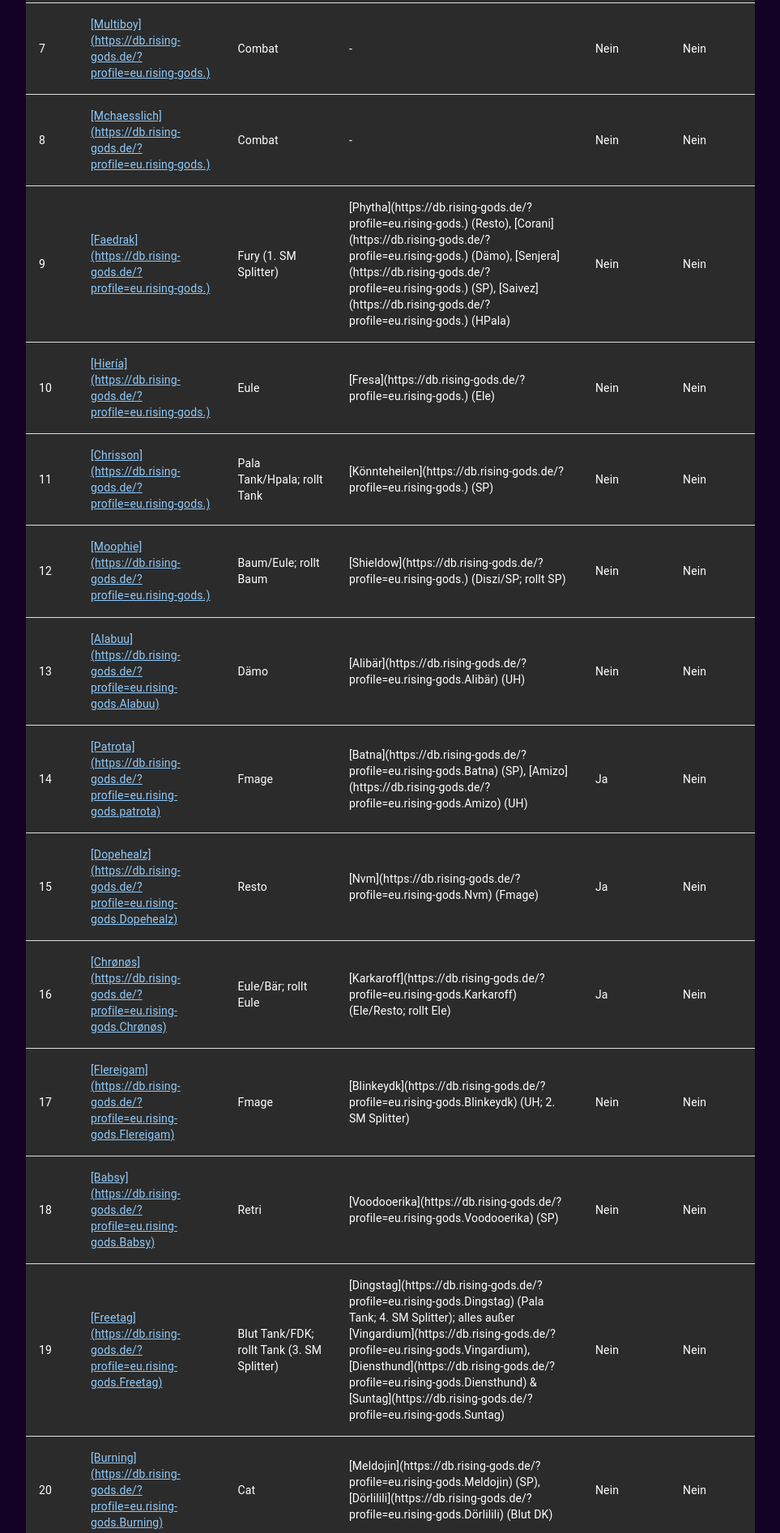
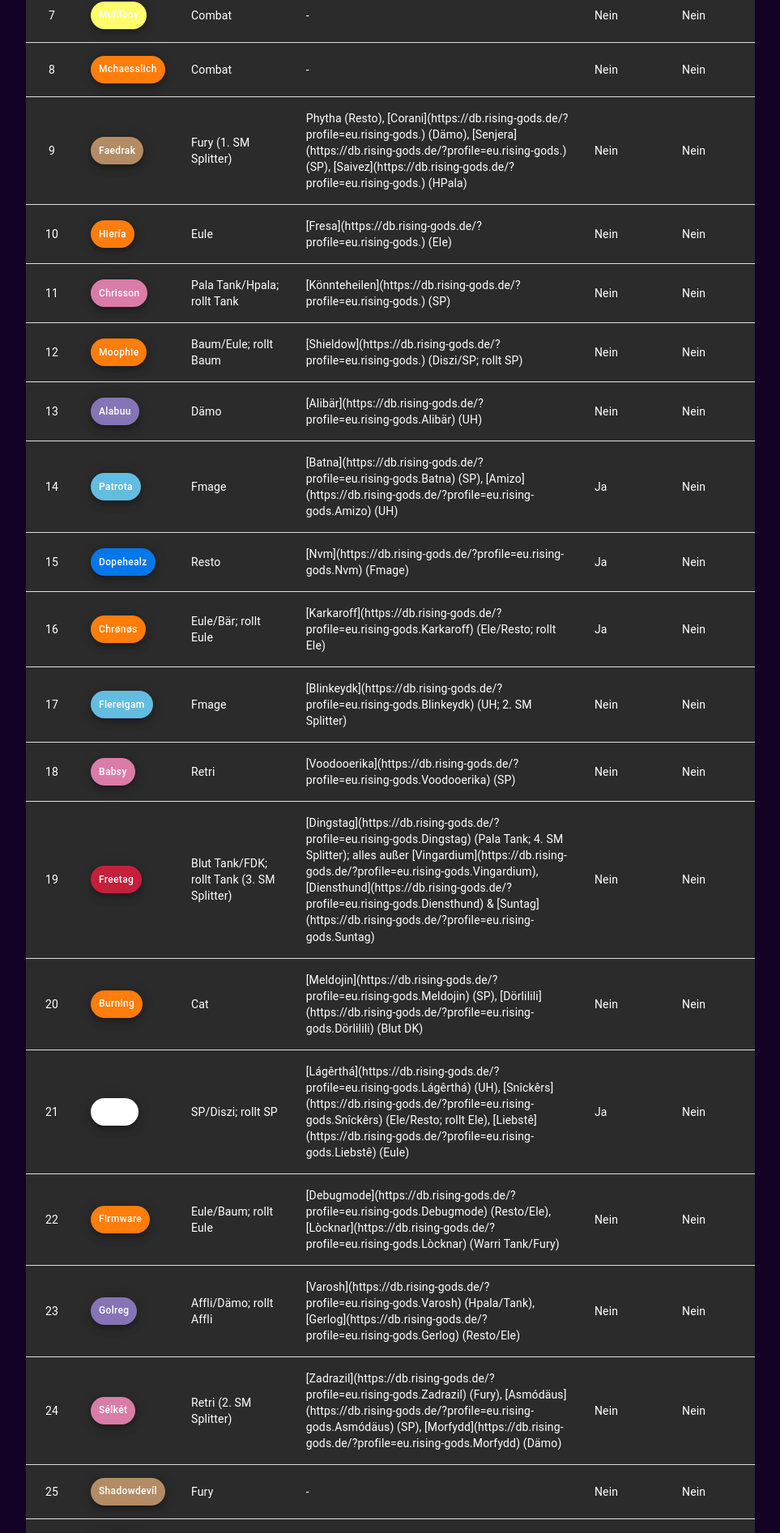
Before and after one commit to donRaoulo/EoM-SKS, a React (Create React App) app: page / in a window 1280 px wide. Shown: the part 737-2630 px from the top of the page at 81% size, without its empty margins (158-1121 px from the left). Built offline with nearby package versions, Linux system fonts and the light colour scheme.

Commit message:
char color

```diff
--- a/public/characterData.json
+++ b/public/characterData.json
@@ -3,7 +3,8 @@
     "id": 1,
     "position": 1,
     "character": "Àrwén",
-    "main": "Affli",
+    "klasse": "Hexenmeister",
+    "main": "Dämo",
     "alt": "[Eovîn](https://db.rising-gods.de/?profile=eu.rising-gods.) (Affli)",
     "present": "Ja",
     "item": "Nein"
@@ -12,6 +13,7 @@
     "id": 2,
     "position": 2,
     "character": "Háágl",
+    "klasse": "Druide",
     "main": "UH/Tank; rollt UH",
     "alt": "-",
     "present": "Nein",
@@ -21,6 +23,7 @@
     "id": 3,
     "position": 3,
     "character": "Merveille",
+    "klasse": "Jäger",
     "main": "Treffsicherheit",
     "alt": "-",
     "present": "Nein",
@@ -30,6 +33,7 @@
     "id": 4,
     "position": 4,
     "character": "Graugdasch",
+    "klasse": "Schamane",
     "main": "Resto/VS; rollt Resto",
     "alt": "-",
     "present": "Nein",
@@ -39,6 +43,7 @@
     "id": 5,
     "position": 5,
     "character": "Smokesitall",
+    "klasse": "Krieger",
     "main": "Fury",
     "alt": "-",
     "present": "Nein",
@@ -47,7 +52,8 @@
   {
     "id": 6,
     "position": 6,
-    "character": "[Outbreak](https://db.rising-gods.de/?profile=eu.rising-gods.)",
+    "character": "Outbreak",
+    "klasse": "Priester",
     "main": "SP",
     "alt": "-",
     "present": "Ja",
@@ -56,7 +62,8 @@
   {
     "id": 7,
     "position": 7,
-    "character": "[Multiboy](https://db.rising-gods.de/?profile=eu.rising-gods.)",
+    "character": "Multiboy",
+    "klasse": "Schurke",
     "main": "Combat",
     "alt": "-",
     "present": "Nein",
@@ -65,7 +72,8 @@
   {
     "id": 8,
     "position": 8,
-    "character": "[Mchaesslich](https://db.rising-gods.de/?profile=eu.rising-gods.)",
+    "character": "Mchaesslich",
+    "klasse": "Druide",
     "main": "Combat",
     "alt": "-",
     "present": "Nein",
@@ -74,16 +82,18 @@
   {
     "id": 9,
     "position": 9,
-    "character": "[Faedrak](https://db.rising-gods.de/?profile=eu.rising-gods.)",
+    "character": "Faedrak",
+    "klasse": "Krieger",
     "main": "Fury (1. SM Splitter)",
-    "alt": "[Phytha](https://db.rising-gods.de/?profile=eu.rising-gods.) (Resto), [Corani](https://db.rising-gods.de/?profile=eu.rising-gods.) (Dämo), [Senjera](https://db.rising-gods.de/?profile=eu.rising-gods.) (SP), [Saivez](https://db.rising-gods.de/?profile=eu.rising-gods.) (HPala)",
+    "alt": "Phytha (Resto), [Corani](https://db.rising-gods.de/?profile=eu.rising-gods.) (Dämo), [Senjera](https://db.rising-gods.de/?profile=eu.rising-gods.) (SP), [Saivez](https://db.rising-gods.de/?profile=eu.rising-gods.) (HPala)",
     "present": "Nein",
     "item": "Nein"
   },
   {
     "id": 10,
     "position": 10,
-    "character": "[Hiería](https://db.rising-gods.de/?profile=eu.rising-gods.)",
+    "character": "Hiería",
+    "klasse": "Druide",
     "main": "Eule",
     "alt": "[Fresa](https://db.rising-gods.de/?profile=eu.rising-gods.) (Ele)",
     "present": "Nein",
@@ -92,7 +102,8 @@
   {
     "id": 11,
     "position": 11,
-    "character": "[Chrisson](https://db.rising-gods.de/?profile=eu.rising-gods.)",
+    "character": "Chrisson",
+    "klasse": "Paladin",
     "main": "Pala Tank/Hpala; rollt Tank",
     "alt": "[Könnteheilen](https://db.rising-gods.de/?profile=eu.rising-gods.) (SP)",
     "present": "Nein",
@@ -101,7 +112,8 @@
   {
     "id": 12,
     "position": 12,
-    "character": "[Moophie](https://db.rising-gods.de/?profile=eu.rising-gods.)",
+    "character": "Moophie",
+    "klasse": "Druide",
     "main": "Baum/Eule; rollt Baum",
     "alt": "[Shieldow](https://db.rising-gods.de/?profile=eu.rising-gods.) (Diszi/SP; rollt SP)",
     "present": "Nein",
@@ -110,7 +122,8 @@
   {
     "id": 13,
     "position": 13,
-    "character": "[Alabuu](https://db.rising-gods.de/?profile=eu.rising-gods.Alabuu)",
+    "character": "Alabuu",
+    "klasse": "Hexenmeister",
     "main": "Dämo",
     "alt": "[Alibär](https://db.rising-gods.de/?profile=eu.rising-gods.Alibär) (UH)",
     "present": "Nein",
@@ -119,7 +132,8 @@
   {
     "id": 14,
     "position": 14,
-    "character": "[Patrota](https://db.rising-gods.de/?profile=eu.rising-gods.patrota)",
+    "character": "Patrota",
+    "klasse": "Magier",
     "main": "Fmage",
     "alt": "[Batna](https://db.rising-gods.de/?profile=eu.rising-gods.Batna) (SP), [Amizo](https://db.rising-gods.de/?profile=eu.rising-gods.Amizo) (UH)",
     "present": "Ja",
@@ -128,7 +142,8 @@
   {
     "id": 15,
     "position": 15,
-    "character": "[Dopehealz](https://db.rising-gods.de/?profile=eu.rising-gods.Dopehealz)",
+    "character": "Dopehealz",
+    "klasse": "Schamane",
     "main": "Resto",
     "alt": "[Nvm](https://db.rising-gods.de/?profile=eu.rising-gods.Nvm) (Fmage)",
     "present": "Ja",
@@ -137,7 +152,8 @@
   {
     "id": 16,
     "position": 16,
-    "character": "[Chrønøs](https://db.rising-gods.de/?profile=eu.rising-gods.Chrønøs)",
+    "character": "Chrønøs",
+    "klasse": "Druide",
     "main": "Eule/Bär; rollt Eule",
     "alt": "[Karkaroff](https://db.rising-gods.de/?profile=eu.rising-gods.Karkaroff) (Ele/Resto; rollt Ele)",
     "present": "Ja",
@@ -146,7 +162,8 @@
   {
     "id": 17,
     "position": 17,
-    "character": "[Flereigam](https://db.rising-gods.de/?profile=eu.rising-gods.Flereigam)",
+    "character": "Flereigam",
+    "klasse": "Magier",
     "main": "Fmage",
     "alt": "[Blinkeydk](https://db.rising-gods.de/?profile=eu.rising-gods.Blinkeydk) (UH; 2. SM Splitter)",
     "present": "Nein",
@@ -155,7 +172,8 @@
   {
     "id": 18,
     "position": 18,
-    "character": "[Babsy](https://db.rising-gods.de/?profile=eu.rising-gods.Babsy)",
+    "character": "Babsy",
+    "klasse": "Paladin",
     "main": "Retri",
     "alt": "[Voodooerika](https://db.rising-gods.de/?profile=eu.rising-gods.Voodooerika) (SP)",
     "present": "Nein",
@@ -164,7 +182,8 @@
   {
     "id": 19,
     "position": 19,
-    "character": "[Freetag](https://db.rising-gods.de/?profile=eu.rising-gods.Freetag)",
+    "character": "Freetag",
+    "klasse": "Todesritter",
     "main": "Blut Tank/FDK; rollt Tank (3. SM Splitter)",
     "alt": "[Dingstag](https://db.rising-gods.de/?profile=eu.rising-gods.Dingstag) (Pala Tank; 4. SM Splitter); alles außer [Vingardium](https://db.rising-gods.de/?profile=eu.rising-gods.Vingardium), [Diensthund](https://db.rising-gods.de/?profile=eu.rising-gods.Diensthund) & [Suntag](https://db.rising-gods.de/?profile=eu.rising-gods.Suntag)",
     "present": "Nein",
@@ -173,7 +192,8 @@
   {
     "id": 20,
     "position": 20,
-    "character": "[Burning](https://db.rising-gods.de/?profile=eu.rising-gods.Burning)",
+    "character": "Burning",
+    "klasse": "Druide",
     "main": "Cat",
     "alt": "[Meldojin](https://db.rising-gods.de/?profile=eu.rising-gods.Meldojin) (SP), [Dörlilili](https://db.rising-gods.de/?profile=eu.rising-gods.Dörlilili) (Blut DK)",
     "present": "Nein",
@@ -182,7 +202,8 @@
   {
     "id": 21,
     "position": 21,
-    "character": "[Beautý](https://db.rising-gods.de/?profile=eu.rising-gods.Beautý)",
+    "character": "Beautý",
+    "klasse": "Priester",
     "main": "SP/Diszi; rollt SP",
     "alt": "[Lágêrthá](https://db.rising-gods.de/?profile=eu.rising-gods.Lágêrthá) (UH), [Snîckêrs](https://db.rising-gods.de/?profile=eu.rising-gods.Snîckêrs) (Ele/Resto; rollt Ele), [Liebstê](https://db.rising-gods.de/?profile=eu.rising-gods.Liebstê) (Eule)",
     "present": "Ja",
@@ -191,7 +212,8 @@
   {
     "id": 22,
     "position": 22,
-    "character": "[Firmware](https://db.rising-gods.de/?profile=eu.rising-gods.Firmware)",
+    "character": "Firmware",
+    "klasse": "Druide",
     "main": "Eule/Baum; rollt Eule",
     "alt": "[Debugmode](https://db.rising-gods.de/?profile=eu.rising-gods.Debugmode) (Resto/Ele), [Lòcknar](https://db.rising-gods.de/?profile=eu.rising-gods.Lòcknar) (Warri Tank/Fury)",
     "present": "Nein",
@@ -200,7 +222,8 @@
   {
     "id": 23,
     "position": 23,
-    "character": "[Golreg](https://db.rising-gods.de/?profile=eu.rising-gods.Golreg)",
+    "character": "Golreg",
+    "klasse": "Hexenmeister",
     "main": "Affli/Dämo; rollt Affli",
     "alt": "[Varosh](https://db.rising-gods.de/?profile=eu.rising-gods.Varosh) (Hpala/Tank), [Gerlog](https://db.rising-gods.de/?profile=eu.rising-gods.Gerlog) (Resto/Ele)",
     "present": "Nein",
@@ -209,7 +232,8 @@
   {
     "id": 24,
     "position": 24,
-    "character": "[Sélkét](https://db.rising-gods.de/?profile=eu.rising-gods.Sélkét)",
+    "character": "Sélkét",
+    "klasse": "Paladin",
     "main": "Retri (2. SM Splitter)",
     "alt": "[Zadrazil](https://db.rising-gods.de/?profile=eu.rising-gods.Zadrazil) (Fury), [Asmódäus](https://db.rising-gods.de/?profile=eu.rising-gods.Asmódäus) (SP), [Morfydd](https://db.rising-gods.de/?profile=eu.rising-gods.Morfydd) (Dämo)",
     "present": "Nein",
@@ -218,7 +242,8 @@
   {
     "id": 25,
     "position": 25,
-    "character": "[Shadowdevíl](https://db.rising-gods.de/?profile=eu.rising-gods.Shadowdevíl)",
+    "character": "Shadowdevíl",
+    "klasse": "Krieger",
     "main": "Fury",
     "alt": "-",
     "present": "Nein",
@@ -227,7 +252,8 @@
   {
     "id": 26,
     "position": 26,
-    "character": "[Solédad](https://db.rising-gods.de/?profile=eu.rising-gods.Solédad)",
+    "character": "Solédad",
+    "klasse": "Priester",
     "main": "Diszi/SP, rollt Diszi",
     "alt": "-",
     "present": "Nein",
--- a/src/CharacterTable.js
+++ b/src/CharacterTable.js
@@ -1,14 +1,21 @@
 import React, { useState, useEffect } from "react";
 import { DndProvider, useDrag, useDrop } from "react-dnd";
 import { HTML5Backend } from "react-dnd-html5-backend";
-import { Table, TableBody, TableCell, TableHead, TableRow, Button, Checkbox  } from "@mui/material";
-import "./CharacterTable.css"; // Für Animation
-
+import {
+  Table,
+  TableBody,
+  TableCell,
+  TableHead,
+  TableRow,
+  Button,
+  Checkbox,
+  Fab
+} from "@mui/material";
+import "./CharacterTable.css";
 
 const ItemType = "ROW";
 const CONFIG = "pw123";
-const GITHUB_REPO = "donRaoulo/EoM-SKS"; // Dein GitHub-Repo
-//const WORKFLOW_FILENAME = "update-json.yml"; // oder .yml
+const GITHUB_REPO = "donRaoulo/EoM-SKS";
 const BRANCH = "main";
 
 const TableRowComponent = ({
@@ -22,7 +29,34 @@ const TableRowComponent = ({
   setItem
 }) => {
   const ref = React.useRef(null);
-  const { character } = data;
+  const { character, klasse } = data;
+
+  const getColorByClass = (klasse) => {
+    switch ((klasse || "").toLowerCase()) {
+      case "druide":
+        return "rgb(255, 125, 10)";
+      case "hexenmeister":
+        return "rgb(133, 116, 182)";
+      case "jäger":
+        return "rgb(158, 195, 108)";
+      case "krieger":
+        return "rgb(179, 140, 102)";
+      case "magier":
+         return "rgb(98, 189, 224)";
+      case "paladin":
+          return "rgb(217, 124, 167)";
+      case "priester":
+           return "rgb(255, 255, 255)";
+      case "schamane":
+           return "rgb(0, 119, 235)";
+      case "schurke":
+           return "rgb(255, 253, 107)";
+      case "todesritter":
+        return "rgb(198, 31, 59)";
+      default:
+        return "rgb(15, 15, 15)";
+    }
+  };
 
   const [{ isOver }, drop] = useDrop({
     accept: ItemType,
@@ -54,16 +88,24 @@ const TableRowComponent = ({
 
   return (
     <TableRow ref={ref} className={className}>
-      <TableCell>{data.position}</TableCell>
+      <TableCell align="center">{data.position}</TableCell>
       <TableCell>
-<a
-  href={`https://db.rising-gods.de/?profile=eu.rising-gods.${encodeURIComponent(character)}`}
-  target="_blank"
-  rel="noopener noreferrer"
-  style={{ color: "#90caf9", textDecoration: "underline", cursor: "pointer" }}
+      <Fab
+  variant="extended"
+  size="small"
+  onClick={() =>
+    window.open(`https://db.rising-gods.de/?profile=eu.rising-gods.${encodeURIComponent(character)}`, "_blank")
+  }
+  style={{
+    backgroundColor: getColorByClass(klasse),
+    color: "#fff",
+    textTransform: "none",
+    fontSize: "0.75rem",
+    padding: "2px 10px"
+  }}
 >
   {character}
-</a>
+</Fab>
       </TableCell>
       <TableCell>{data.main}</TableCell>
       <TableCell>{data.alt}</TableCell>
@@ -77,7 +119,6 @@ const TableRowComponent = ({
           present
         )}
       </TableCell>
-
       <TableCell>
         {isEditable ? (
           <input
@@ -116,7 +157,6 @@ const CharacterTable = () => {
     const [movedRow] = newMovable.splice(fromMovableIndex, 1);
     newMovable.splice(toMovableIndex, 0, movedRow);
 
-    // Rebuild full list
     const newRows = [];
     let mIndex = 0;
     for (let i = 0; i < rows.length; i++) {
@@ -128,9 +168,7 @@ const CharacterTable = () => {
       }
     }
 
-    // Reassign position
     newRows.forEach((r, i) => (r.position = i + 1));
-
     setRows(newRows);
   };
 
@@ -143,9 +181,8 @@ const CharacterTable = () => {
   const updateCharacterData = async (rows) => {
     const path = "public/characterData.json";
     const tokenResponse = await fetch("https://echoes-of-madness.x10.mx/data/test.txt");
+    const encoded = (await tokenResponse.text()).trim();
 
-    const encoded = (await tokenResponse.text()).trim();
-    console.log(encoded);
     try {
       const shaRes = await fetch(`https://api.github.com/repos/${GITHUB_REPO}/contents/${path}?ref=${BRANCH}`, {
         headers: {
@@ -154,11 +191,11 @@ const CharacterTable = () => {
         }
       });
 
-      if (!shaRes.ok) throw new Error("Erfolgreich fehlgeschlagen :)");
+      if (!shaRes.ok) throw new Error("Fehler beim SHA-Request");
 
       const { sha } = await shaRes.json();
-      const cleanRows = rows.map(({ id, position, character, main, alt, present, item }) => ({
-        id, position, character, main, alt, present, item
+      const cleanRows = rows.map(({ id, position, character, main, alt, present, item, klasse }) => ({
+        id, position, character, main, alt, present, item, klasse
       }));
 
       const content = JSON.stringify(cleanRows, null, 2);
@@ -207,10 +244,11 @@ const CharacterTable = () => {
           </Button>
         )}
       </div>
+
       <Table>
         <TableHead>
           <TableRow>
-            <TableCell>Pos.</TableCell>
+            <TableCell align="center">Pos.</TableCell>
             <TableCell>Charakter</TableCell>
             <TableCell>Main & Second</TableCell>
             <TableCell>Alternative Charaktere</TableCell>
```
Also changed, not shown: 8 other files (tests, documents, lock files or other folders). Lines whose indentation alone changed are shown as unchanged.
